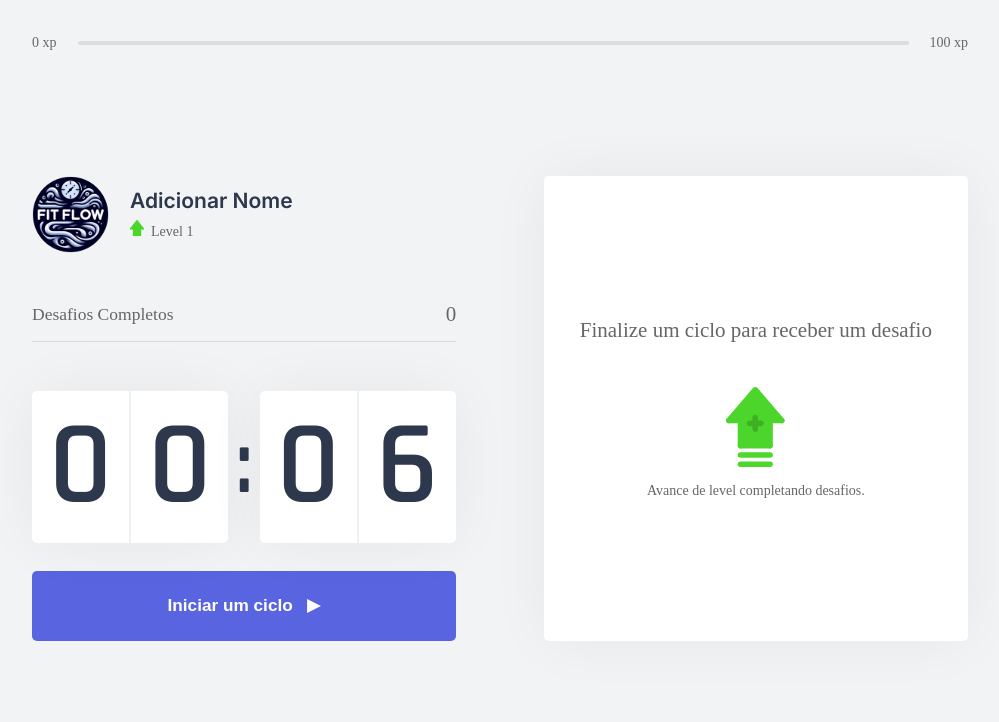
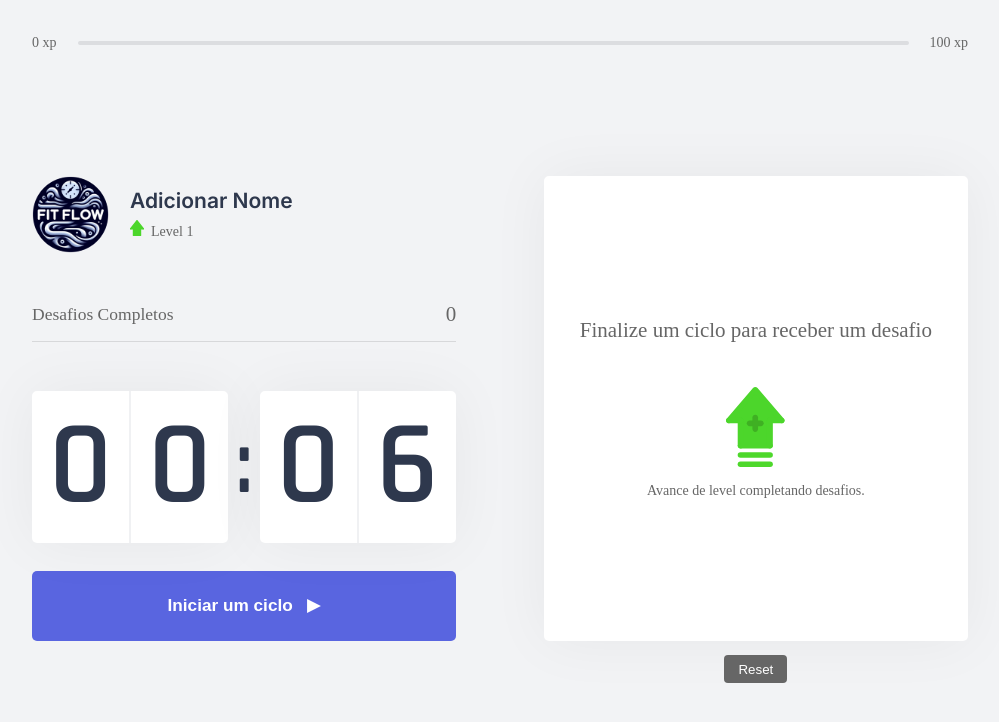
Before and after one commit to ageumenezesDev19/fitflow, a Next.js app: page / in a window 1280 px wide. Shown: the top 722 px of the page, without its empty margins (140-1139 px from the left). Built offline with nearby package versions, Linux system fonts and the light colour scheme.

Commit message:
Seve user info in the cookies and add a button to reset the cookies

```diff
--- a/package.json
+++ b/package.json
@@ -9,11 +9,13 @@
     "lint": "next lint"
   },
   "dependencies": {
+    "js-cookie": "^3.0.5",
     "next": "14.0.4",
     "react": "^18",
     "react-dom": "^18"
   },
   "devDependencies": {
+    "@types/js-cookie": "^3.0.6",
     "@types/node": "^20.10.5",
     "@types/react": "^18",
     "@types/react-dom": "^18",
--- a/src/components/Profile.tsx
+++ b/src/components/Profile.tsx
@@ -1,7 +1,7 @@
 import React, { useContext, useState } from 'react';
 import styles from '../styles/pages/Profile.module.scss';
 import { ChallengesContext } from '@/contexts/ChallengesContext';
-import { ModalContext } from '@/contexts/ModalContext';
+import { ModalContext } from '@/contexts/ModalUserNameContext';
 
 export function Profile() {
   const { level } = useContext(ChallengesContext);
@@ -16,7 +16,7 @@ export function Profile() {
    } = useContext(ModalContext);
 
   return (
-    <div className={`${isModalOpen ? styles.modalOpen : styles.profileContainer}`}>
+    <div className={`${isModalOpen ? styles.userModalOpen : styles.profileContainer}`}>
       {!isModalOpen && (
         <>
           <img src="/FitFlow.PNG" alt="Nome do Usuário" />
@@ -35,7 +35,7 @@ export function Profile() {
       )}
 
       {isModalOpen && (
-        <div className={styles.modal}>
+        <div className={styles.userNameModal}>
           <textarea
             value={editableName}
             onChange={(e) => setEditableName(e.target.value)}
--- a/src/contexts/ChallengesContext.tsx
+++ b/src/contexts/ChallengesContext.tsx
@@ -1,6 +1,6 @@
 import challenges from '../../challenges.json';
 import { ReactNode, createContext, useContext, useEffect, useState } from "react";
-import { ModalContext } from './ModalContext';
+import Cookies from 'js-cookie';
 
 interface Challenge {
   type?: 'body' | 'eye';
@@ -22,17 +22,31 @@ interface ChallengesContextData {
 
 interface ChallengesProviderProps {
   children: ReactNode;
+  level: number,
+  currentExperience: number,
+  challengesCompleted: number,
 }
 
 export const ChallengesContext = createContext({} as ChallengesContextData);
 
-export const ChallengesProvider: React.FC<ChallengesProviderProps> = ({ children }) => {
-  const [level, setLevel] = useState(1);
-  const [currentExperience, setCurrentExperience] = useState(0);
-  const [challengesCompleted, setChallengesCompleted] = useState(0);
-  const [activeChallenge, setActiveChallenge] = useState<Challenge | null>(null);
+export const ChallengesProvider: React.FC<ChallengesProviderProps> = ({
+  children,
+  ...rest
+}) => {
 
-  const { editableName } = useContext(ModalContext);
+  const [level, setLevel] = useState(rest.level ?? 1);
+  const [
+    currentExperience,
+    setCurrentExperience
+  ] =useState(rest.currentExperience ?? 0);
+  const [
+    challengesCompleted,
+    setChallengesCompleted
+  ] = useState(rest.challengesCompleted ?? 0);
+  const [
+    activeChallenge,
+    setActiveChallenge
+  ] = useState<Challenge | null>(null);
 
   const experienceToNextLevel = Math.pow((level + 1) * 5, 2);
 
@@ -43,8 +57,10 @@ export const ChallengesProvider: React.FC<ChallengesProviderProps> = ({ children
   }, []);
 
   useEffect(() => {
-
-  }, [level, currentExperience, challengesCompleted, editableName]);
+    Cookies.set('level', String(level));
+    Cookies.set('currentExperience', String(currentExperience));
+    Cookies.set('challengesCompleted', String(challengesCompleted));
+  }, [level, currentExperience, challengesCompleted]);
 
   function levelUp() {
     setLevel(level + 1);
--- a/src/contexts/ModalContext.tsx
+++ b/src/contexts/ModalUserNameContext.tsx
@@ -1,4 +1,5 @@
-import { createContext, ReactNode, useState, KeyboardEvent } from "react";
+import { createContext, ReactNode, useState, KeyboardEvent, useEffect } from "react";
+import Cookies from 'js-cookie';
 
 interface ModalContextData {
   isModalOpen: boolean;
@@ -12,13 +13,18 @@ interface ModalContextData {
 
 interface ModalProviderProps {
   children: ReactNode;
+  editableName: string,
 }
 
 export const ModalContext = createContext({} as ModalContextData);
 
-export function ModalProvider({ children }: ModalProviderProps) {
+export function ModalProvider({ children, ...rest }: ModalProviderProps) {
   const [isModalOpen, setIsModalOpen] = useState(false);
-  const [editableName, setEditableName] = useState("");
+  const [editableName, setEditableName] = useState(rest.editableName ?? "");
+
+  useEffect(() => {
+    Cookies.set('editableName', String(editableName));
+  }, [editableName]);
 
   const handleEditClick = () => {
     setIsModalOpen(true);
--- a/src/pages/_app.tsx
+++ b/src/pages/_app.tsx
@@ -1,17 +1,8 @@
-import { ChallengesProvider } from '../contexts/ChallengesContext';
 import type { AppProps } from 'next/app';
 import '../styles/global.scss';
-import { CountdownProvider } from '@/contexts/CountdownContext';
-import { ModalProvider } from '@/contexts/ModalContext';
 
 export default function App({ Component, pageProps }: AppProps) {
   return (
-    <ChallengesProvider>
-      <CountdownProvider>
-        <ModalProvider>
-          <Component {...pageProps} />
-        </ModalProvider>
-      </CountdownProvider>
-    </ChallengesProvider>
+        <Component {...pageProps} />
   );
 }
--- a/src/pages/index.tsx
+++ b/src/pages/index.tsx
@@ -3,14 +3,39 @@ import { ExperienceBar } from '../components/ExperienceBar';
 import { Profile } from '../components/Profile';
 import styles from '../styles/pages/home.module.scss';
 import { Countdown } from '@/components/Countdown';
+import { GetServerSideProps } from 'next';
 
 import Head from 'next/head';
 import { ChallengeBox } from '@/components/ChallengeBox';
 import { CountdownProvider } from '@/contexts/CountdownContext';
+import { ChallengesProvider } from '@/contexts/ChallengesContext';
+import { ModalProvider } from '@/contexts/ModalUserNameContext';
+import Cookies from 'js-cookie'; // Import the Cookies library
 
-export default function Home() {
+interface HomeProps {
+  level: number;
+  currentExperience: number;
+  editableName: string;
+  challengesCompleted: number;
+}
+
+export default function Home(props: HomeProps) {
+
+  const handleResetCookies = () => {
+    Cookies.set('level', String(1));
+    Cookies.set('currentExperience', String(0));
+    Cookies.set('challengesCompleted', String(0));
+    Cookies.set('editableName', 'Adicionar Nome');
+
+    window.location.reload();
+  };
+
   return (
-    <>
+    <ChallengesProvider
+      level={props.level}
+      currentExperience={props.currentExperience}
+      challengesCompleted={props.challengesCompleted}
+    >
       <div className={styles.container}>
         <Head>
           <title>Inicio | FitFlow</title>
@@ -20,16 +45,36 @@ export default function Home() {
         <CountdownProvider>
           <section>
             <div>
-              <Profile />
+              <ModalProvider editableName={props.editableName}>
+                <Profile />
+              </ModalProvider>
               <CompletedChallenges />
               <Countdown />
             </div>
             <div>
               <ChallengeBox />
+              <div className={styles.ResetButtonContainer}>
+                <button type="button" onClick={handleResetCookies}>
+                  Reset
+                </button>
+              </div>
             </div>
           </section>
         </CountdownProvider>
       </div>
-    </>
-  )
+    </ChallengesProvider>
+  );
 }
+
+export const getServerSideProps: GetServerSideProps = async (ctx) => {
+  const { level, currentExperience, challengesCompleted, editableName } = ctx.req.cookies;
+
+  return {
+    props: {
+      level: Number(level),
+      currentExperience: Number(currentExperience),
+      editableName,
+      challengesCompleted: Number(challengesCompleted),
+    },
+  };
+};
--- a/src/styles/pages/Profile.module.scss
+++ b/src/styles/pages/Profile.module.scss
@@ -37,7 +37,7 @@
   }
 }
 
-.modal {
+.userNameModal {
   width: 100%;
   display: grid;
   grid-template-columns: 1fr;
@@ -78,7 +78,7 @@
   }
 }
 
-.modalOpen {
+.userModalOpen {
   div {
     margin-left: 0;
     margin-top: 2.25rem;
--- a/src/styles/pages/home.module.scss
+++ b/src/styles/pages/home.module.scss
@@ -24,3 +24,27 @@
     }
   }
 }
+
+.ResetButtonContainer {
+  margin-top: auto;
+  display: flex;
+  align-items: center;
+  justify-content: center;
+
+  button {
+    margin: 1rem 0;
+    height: 2rem;
+    background: var(--text);
+    color: var(--white);
+    border: 0;
+    border-radius: 4px;
+    padding: 0.5rem 1rem;
+    cursor: pointer;
+
+    transition: background-color 0.2s;
+
+    &:hover {
+      background: var(--red);
+    }
+  }
+}
```
Also changed, not shown: 2 other files (tests, documents, lock files or other folders).
